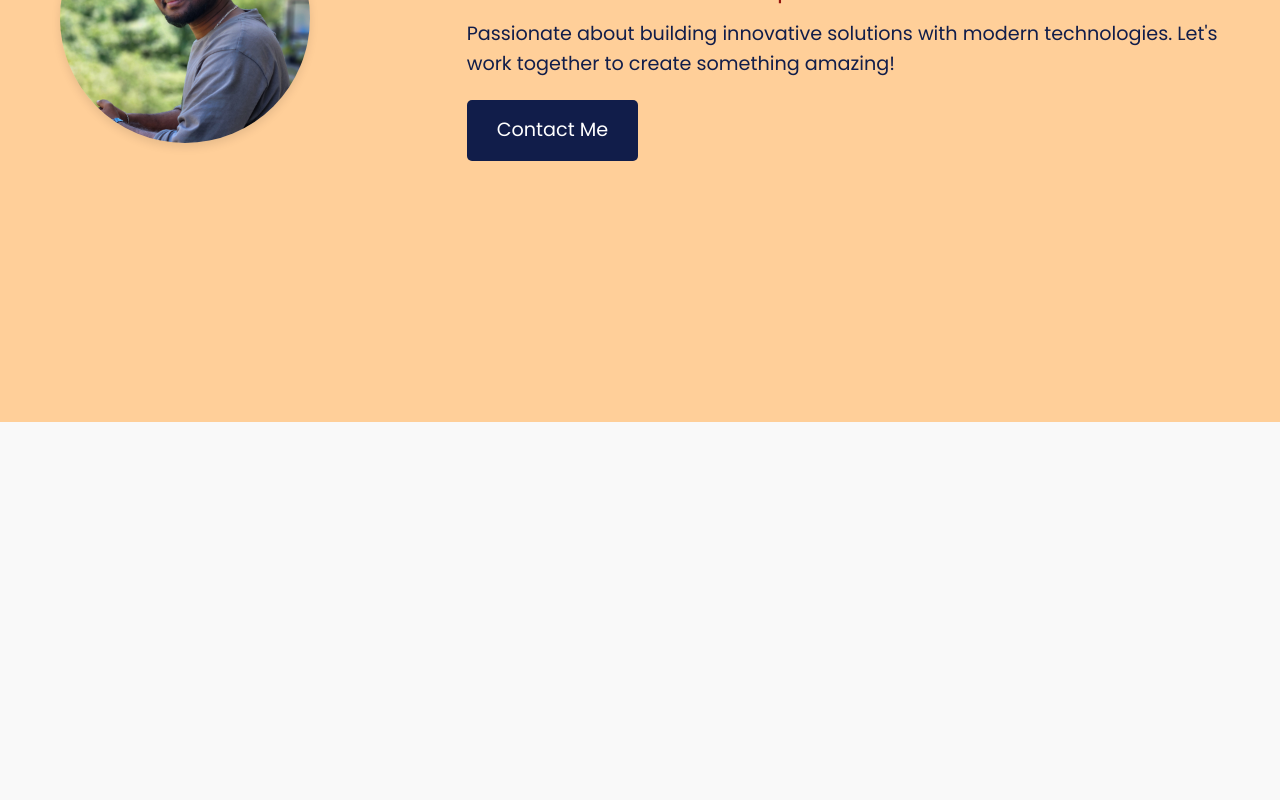
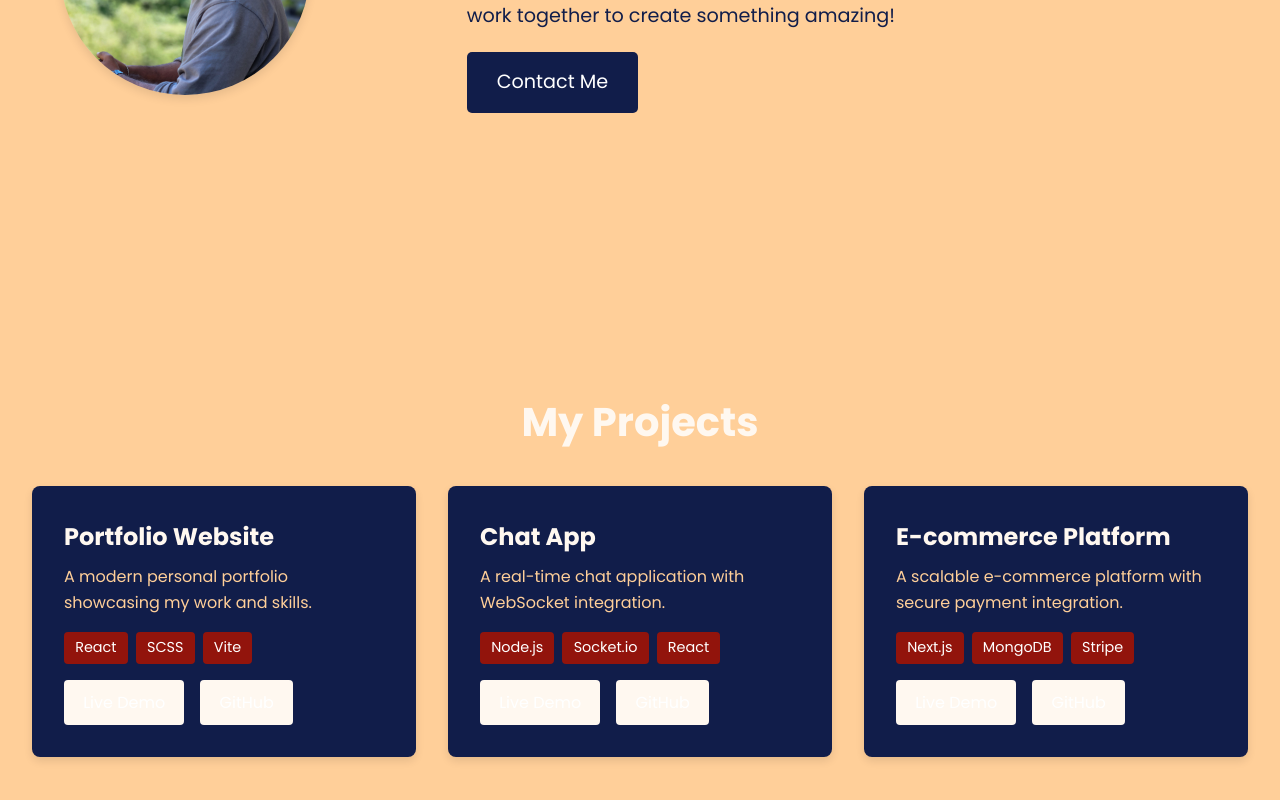
Before and after one commit to sonal-aot/my-portfolio, a React (Vite) app: page / in a window 1280 px wide. Shown: the part 456-1256 px from the top of the page. Before the commit the page ends 878 px from the top, so only its background shows below. Built offline with nearby package versions, Linux system fonts and the light colour scheme; a web font is replaced by a local one.

Commit message:
"Updated favicon path, added Projects component, modified Profile component, and made changes to CSS styles"

```diff
--- a/index.html
+++ b/index.html
@@ -2,7 +2,7 @@
 <html lang="en">
   <head>
     <meta charset="UTF-8" />
-    <link rel="icon" type="image/svg+xml" href="./public/images/profile.jpg" />
+    <link rel="icon" type="image/svg+xml" href="src/assets/images/profile.jpg" />
     <meta name="viewport" content="width=device-width, initial-scale=1.0" />
     <title>Sonal Sai K S</title>
   </head>
--- a/src/App.jsx
+++ b/src/App.jsx
@@ -1,13 +1,15 @@
 import './App.css'
 import Header from './components/Header/Header'
 import Profile from './components/Profile/Profile'
+import Projects from './components/Projects/Projects'
 
 function App() {
 
   return (
     <div className='mainContainer'>
-      <Header/>
-      <Profile/>
+      <Header />
+      <Profile />
+      <Projects />
     </div>
   )
 }
--- a/src/components/Profile/Profile.jsx
+++ b/src/components/Profile/Profile.jsx
@@ -1,9 +1,12 @@
+/* eslint-disable react/no-unescaped-entities */
 /* eslint-disable no-unused-vars */
 import React from 'react';
 import '../../styles/components/Profile/Profile.scss';
 import profileImage from "../../assets/images/profile.jpg";
+import projectsData from '../../data/ProjectsData';
 
 const Profile = () => {
+  console.log(projectsData)
   return (
     <section className="profile">
       <div className="profileContent">
--- /dev/null
+++ b/src/components/ProjectCard/ProjectCard.jsx
@@ -0,0 +1,36 @@
+/* eslint-disable no-unused-vars */
+import React from "react";
+import PropTypes from "prop-types";
+import "../../styles/components/ProjectCard/ProjectCard.scss";
+
+const ProjectCard = ({ title, description, techStack, liveLink, githubLink }) => {
+  return (
+    <div className="projectCard">
+      <h3 className="projectTitle">{title}</h3>
+      <p className="projectDescription">{description}</p>
+      <ul className="projectTechStack">
+        {techStack.map((tech, index) => (
+          <li key={index}>{tech}</li>
+        ))}
+      </ul>
+      <div className="projectLinks">
+        <a href={liveLink} target="_blank" rel="noopener noreferrer" className="projectLink">
+          Live Demo
+        </a>
+        <a href={githubLink} target="_blank" rel="noopener noreferrer" className="projectLink">
+          GitHub
+        </a>
+      </div>
+    </div>
+  );
+};
+
+ProjectCard.propTypes = {
+  title: PropTypes.string.isRequired,
+  description: PropTypes.string.isRequired,
+  techStack: PropTypes.arrayOf(PropTypes.string).isRequired,
+  liveLink: PropTypes.string.isRequired,
+  githubLink: PropTypes.string.isRequired,
+};
+
+export default ProjectCard;
--- /dev/null
+++ b/src/components/Projects/Projects.jsx
@@ -0,0 +1,20 @@
+/* eslint-disable no-unused-vars */
+import React from "react";
+import "../../styles/components/Projects/Projects.scss";
+import projectsData from "../../data/ProjectsData";
+import ProjectCard from "../ProjectCard/ProjectCard";
+
+const Projects = () => {
+  return (
+    <section className="projects">
+      <h2 className="projectsTitle">My Projects</h2>
+      <div className="projectsGrid">
+        {projectsData.map((project, index) => (
+          <ProjectCard key={index} {...project} />
+        ))}
+      </div>
+    </section>
+  );
+};
+
+export default Projects;
--- /dev/null
+++ b/src/data/ProjectsData.js
@@ -0,0 +1,25 @@
+const projectsData = [
+  {
+    title: "Portfolio Website",
+    description: "A modern personal portfolio showcasing my work and skills.",
+    techStack: ["React", "SCSS", "Vite"],
+    liveLink: "https://example.com",
+    githubLink: "https://github.com/sonalsai/portfolio",
+  },
+  {
+    title: "Chat App",
+    description: "A real-time chat application with WebSocket integration.",
+    techStack: ["Node.js", "Socket.io", "React"],
+    liveLink: "https://example.com/chat",
+    githubLink: "https://github.com/sonalsai/chat-app",
+  },
+  {
+    title: "E-commerce Platform",
+    description: "A scalable e-commerce platform with secure payment integration.",
+    techStack: ["Next.js", "MongoDB", "Stripe"],
+    liveLink: "https://example.com/shop",
+    githubLink: "https://github.com/sonalsai/ecommerce-platform",
+  },
+];
+
+export default projectsData;
--- a/src/index.css
+++ b/src/index.css
@@ -7,6 +7,22 @@
   padding: 0;
 }
 
+/* Hide scrollbar for all elements */
+* {
+  scrollbar-width: none; /* Firefox */
+  -ms-overflow-style: none; /* IE and Edge */
+}
+
+/* Hide scrollbar for Chrome, Safari and Opera */
+*::-webkit-scrollbar {
+  display: none;
+}
+
+/* Ensure the page still scrolls */
+html, body {
+  overflow-y: auto;
+  -webkit-overflow-scrolling: touch; /* For smooth scrolling on iOS */
+}
 body {
   font-family: 'Poppins', sans-serif;
   line-height: 1.6;
--- a/src/styles/components/Profile/Profile.scss
+++ b/src/styles/components/Profile/Profile.scss
@@ -4,7 +4,7 @@
   display: flex;
   justify-content: center;
   align-items: center;
-  height: 100vh;
+  height: 88vh;
   background-color: $color3; /* Accent Color 1 */
   color: $color1; /* Dark Text Color */
   padding: 0 20px;
--- /dev/null
+++ b/src/styles/components/ProjectCard/ProjectCard.scss
@@ -0,0 +1,66 @@
+@import "../../utils/vavriables";
+
+.projectCard {
+  background-color: $color4; /* Light Background */
+  border-radius: 8px;
+  box-shadow: 0 4px 8px rgba(0, 0, 0, 0.1);
+  padding: 2rem;
+  text-align: left;
+  transition:
+    transform 0.3s ease,
+    box-shadow 0.3s ease;
+
+  &:hover {
+    transform: translateY(-5px);
+    box-shadow: 0 6px 12px rgba(0, 0, 0, 0.2);
+  }
+
+  .projectTitle {
+    font-size: 1.5rem;
+    font-weight: bold;
+    color: $color1; /* Primary Color */
+    margin-bottom: 0.5rem;
+  }
+
+  .projectDescription {
+    font-size: 1rem;
+    color: $color3; /* Text Color */
+    margin-bottom: 1rem;
+  }
+  .projectTechStack {
+
+    list-style: none;
+    padding: 0;
+    margin: 0 0 1rem 0;
+    display: flex;
+    flex-wrap: wrap;
+    gap: 0.5rem;
+
+    li {
+      font-size: 0.9rem;
+      background-color: $color2; /* Tag Background */
+      color: #fff; /* Tag Text Color */
+      padding: 0.3rem 0.7rem;
+      border-radius: 4px;
+    }
+  }
+
+  .projectLinks {
+    display: flex;
+    gap: 1rem;
+
+    .projectLink {
+      font-size: 1rem;
+      text-decoration: none;
+      color: #fff;
+      background-color: $color1; /* Primary Button */
+      padding: 0.6rem 1.2rem;
+      border-radius: 4px;
+      transition: background-color 0.3s ease;
+
+      &:hover {
+        background-color: $color2; /* Hover Color */
+      }
+    }
+  }
+}
--- /dev/null
+++ b/src/styles/components/Projects/Projects.scss
@@ -0,0 +1,20 @@
+@import "../../utils/vavriables";
+
+.projects {
+  padding: 4rem 2rem;
+  background-color: $color3; /* Background Color */
+
+  .projectsTitle {
+    font-size: 2.5rem;
+    font-weight: bold;
+    color: $color1; /* Primary Color */
+    text-align: center;
+    margin-bottom: 2rem;
+  }
+
+  .projectsGrid {
+    display: grid;
+    grid-template-columns: repeat(auto-fit, minmax(300px, 1fr));
+    gap: 2rem;
+  }
+}
```
